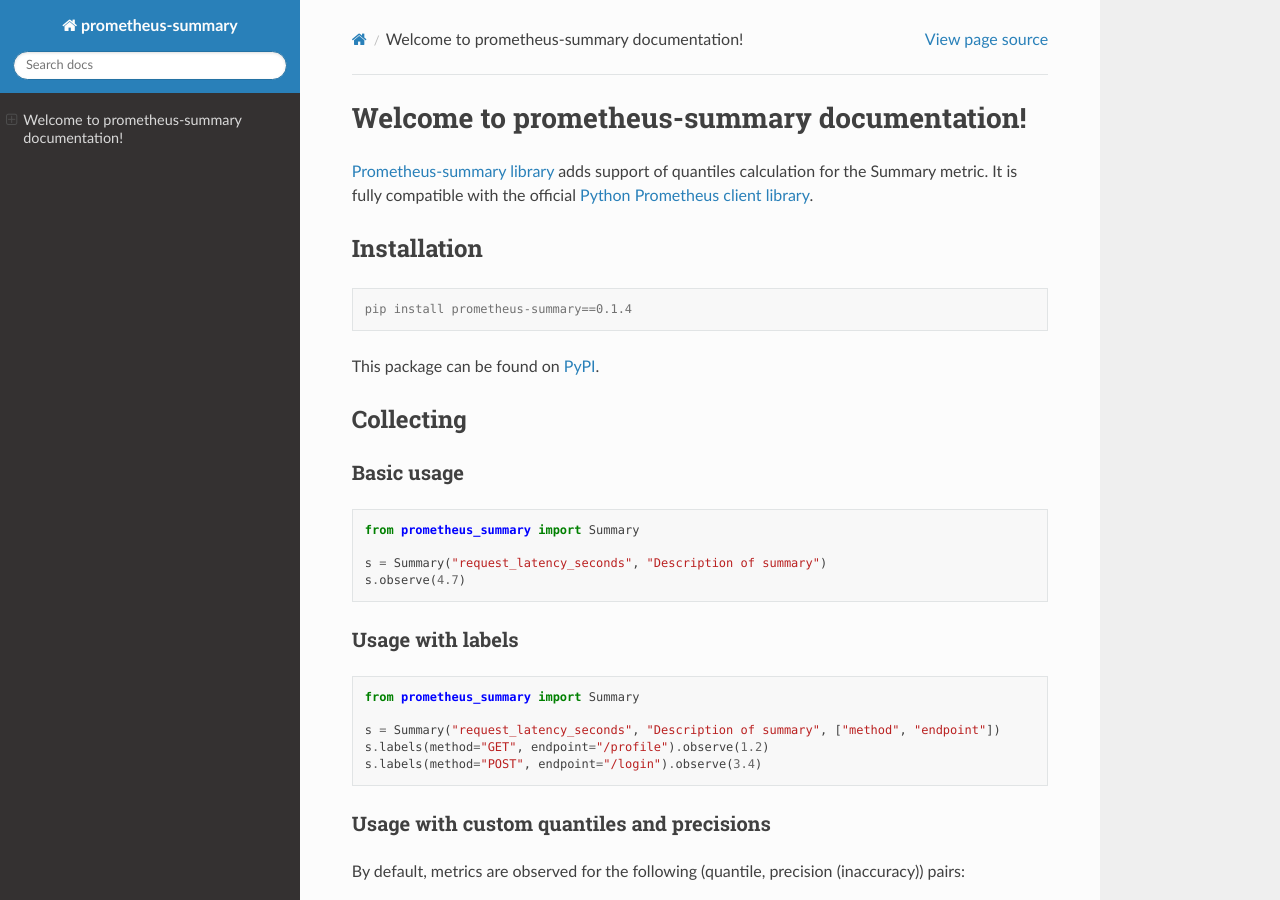
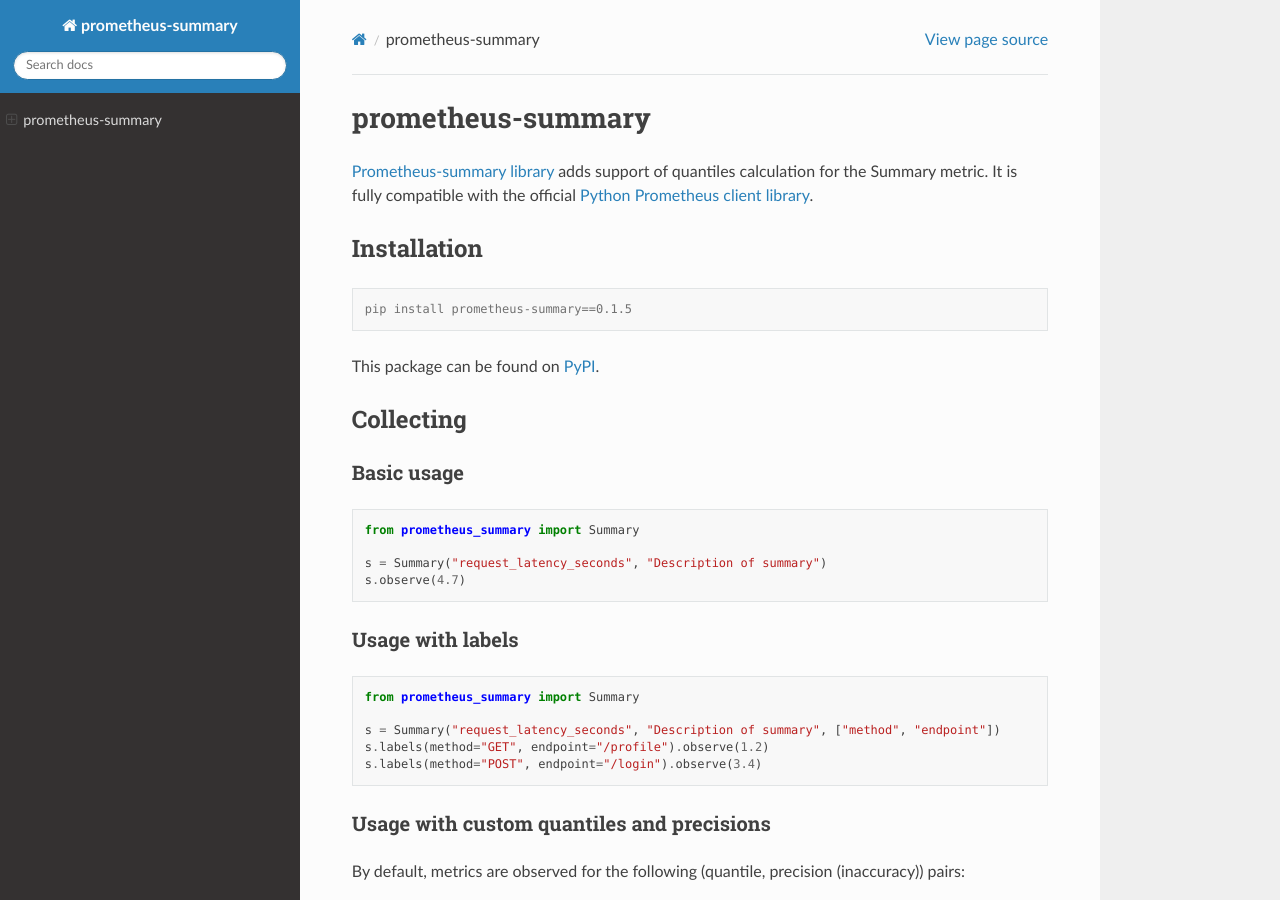
Before and after one commit to RefaceAI/prometheus-summary, a Sphinx documentation site: the page built from docs/source/index.rst, in a window 1280 px wide and 900 px high. Built offline with Sphinx 7.4.7 and the Read the Docs theme 3.1.0, drawn with Linux system fonts in a browser that asks for light colours.

Commit message:
Bump version

```diff
--- a/docs/source/index.rst
+++ b/docs/source/index.rst
@@ -1,5 +1,5 @@
-Welcome to prometheus-summary documentation!
-============================================
+prometheus-summary
+==================
 
 `Prometheus-summary library <https://github.com/RefaceAI/prometheus-summary>`_ adds support of quantiles calculation for the Summary metric.
 It is fully compatible with the official `Python Prometheus client library <https://github.com/prometheus/client_python>`_.
@@ -9,7 +9,7 @@ Installation
 
 .. code-block:: console
 
-    pip install prometheus-summary==0.1.4
+    pip install prometheus-summary==0.1.5
 
 This package can be found on `PyPI <https://pypi.org/project/prometheus-summary/>`_.
 
--- a/prometheus_summary/version.py
+++ b/prometheus_summary/version.py
@@ -1 +1 @@
-__version__ = "0.1.4"
+__version__ = "0.1.5"
```
Also changed, not shown: README.md (+4 -1 lines).
